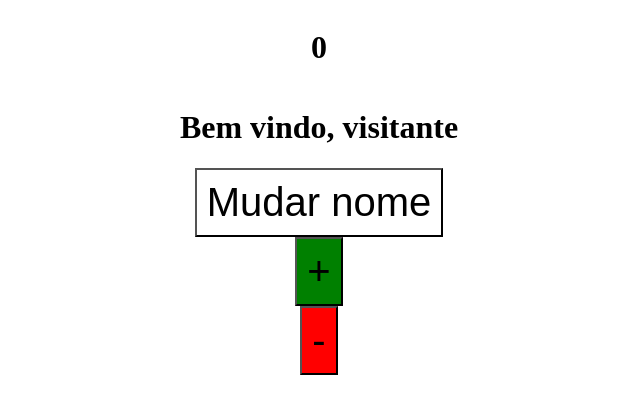
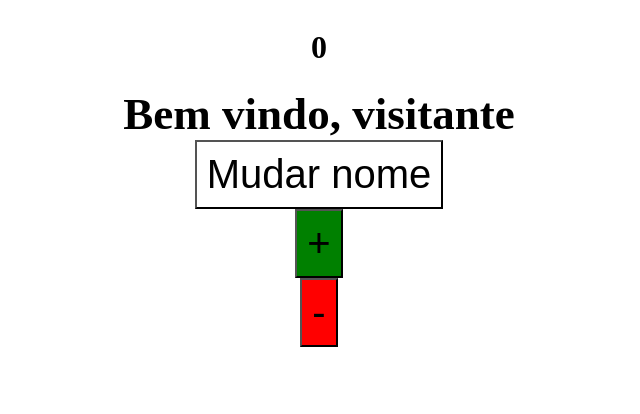
Before and after one commit to yantedesco/react_2022.2, a React (Vite) app: page / in a window 1280 px wide. Shown: the top 414 px of the page, without its empty margins (321-961 px from the left). Built offline with nearby package versions, Linux system fonts and the light colour scheme.

Commit message:
styled components

```diff
--- a/package.json
+++ b/package.json
@@ -10,7 +10,8 @@
   },
   "dependencies": {
     "react": "^18.2.0",
-    "react-dom": "^18.2.0"
+    "react-dom": "^18.2.0",
+    "styled-components": "^5.3.6"
   },
   "devDependencies": {
     "@types/react": "^18.0.22",
--- a/src/screens/Pokemon.jsx
+++ b/src/screens/Pokemon/index.jsx
@@ -1,6 +1,7 @@
 import { useState } from "react";
-import { Button } from "../components/Button.jsx";
-import { Container } from "../components/Container.jsx";
+import { Button } from "../../components/Button.jsx";
+import { Container } from "../../components/Container.jsx";
+import { Saudacao } from "./styles.js";
 
 export const Pokemon = () => {
   const [contador, setContador] = useState(0);
@@ -9,7 +10,7 @@ export const Pokemon = () => {
   return (
     <Container>
       <h1>{contador}</h1>
-      <h1>Bem vindo, {nome}</h1>
+      <Saudacao>Bem vindo, {nome}</Saudacao>
       {/* <ul>
         {pokemons.map((pokemon) => {
           return <li key={pokemon.id}>{pokemon.name.english}</li>;
--- /dev/null
+++ b/src/screens/Pokemon/styles.js
@@ -0,0 +1,6 @@
+import styled from "styled-components";
+
+export const Saudacao = styled.h1`
+  font-size: 45px;
+  margin: auto;
+`;
```
Also changed, not shown: src/App.jsx (+2 -6 lines), 1 other file (tests, documents, lock files or other folders).
